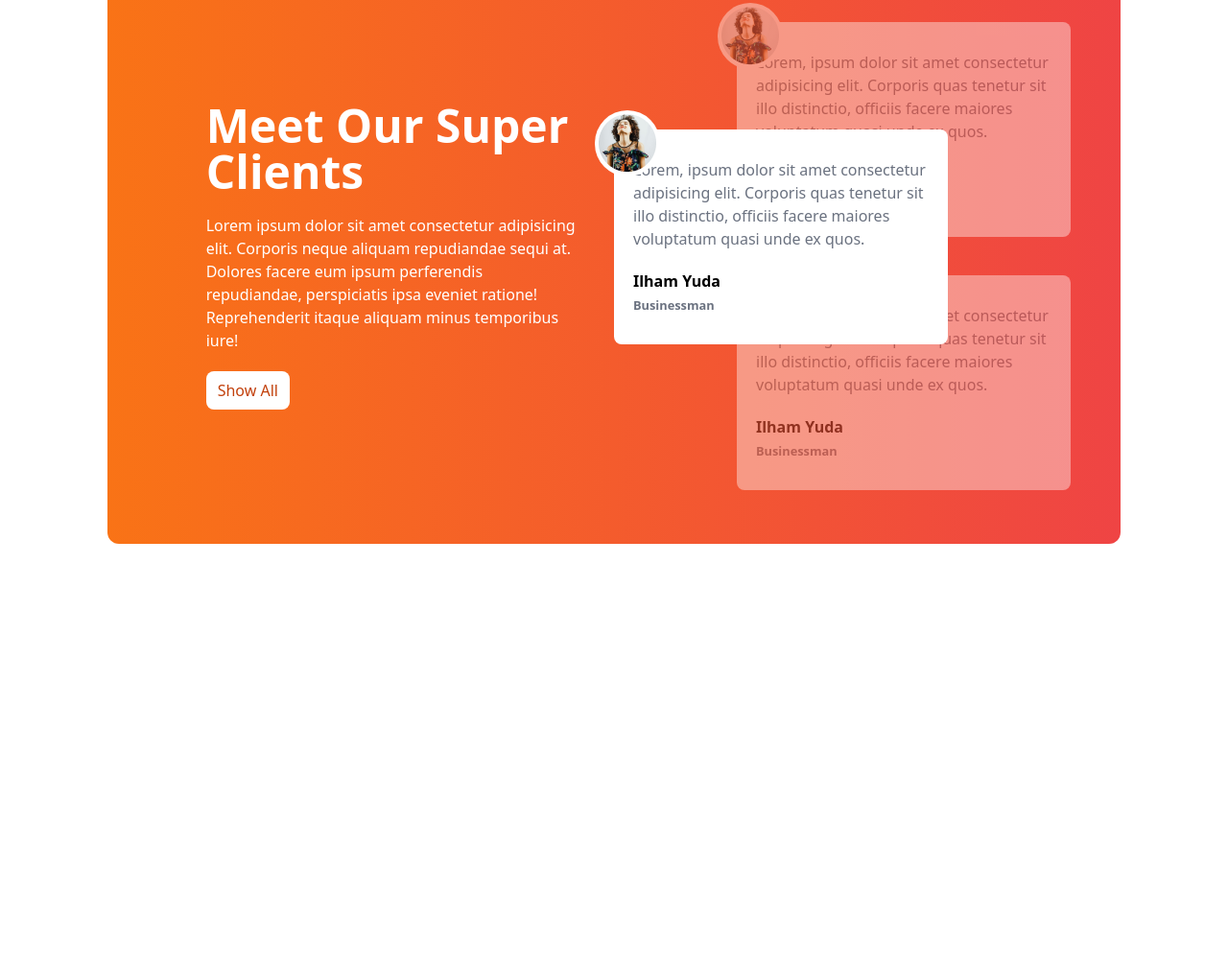
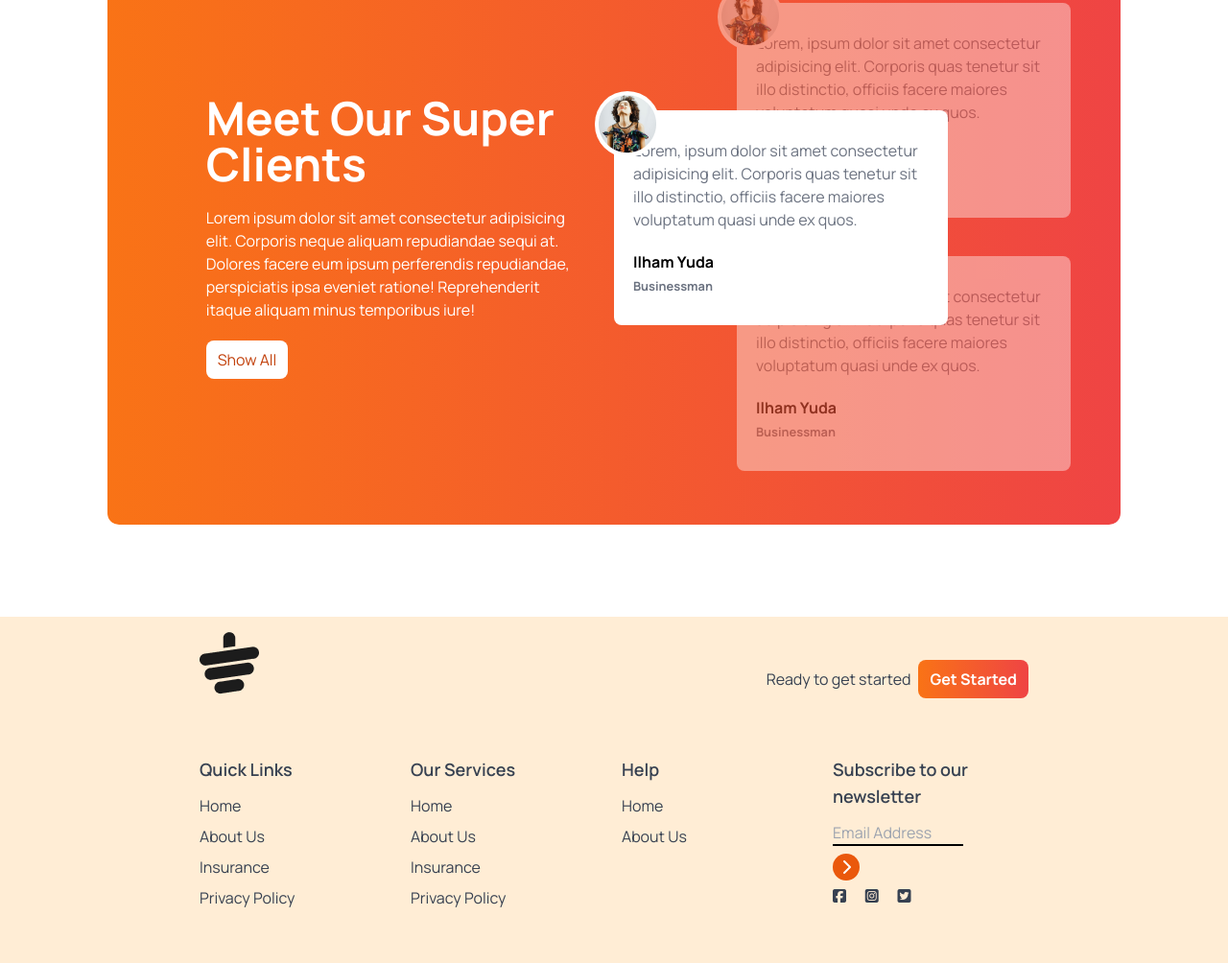
Before and after one commit to Annafi06/tea-house-tailwind, a plain HTML site: page index.html in a window 1280 px wide. Shown: the part 1996-3000 px from the top of the page at 96% size. Before the commit the page ends 2659 px from the top, so only its background shows below. Drawn offline with nearby package versions, Linux system fonts and the light colour scheme.

Commit message:
footer section done

```diff
--- a/index.html
+++ b/index.html
@@ -15,13 +15,16 @@
             extend: {
               colors: {
                 clifford: '#da373d',
+              },
+              fontFamily:{
+                'manrope':['Manrope', 'sans-serif']
               }
             }
           }
         }
     </script>
 </head>
-<body>
+<body class="font-manrope">
     <main class="max-w-screen-xl mx-auto px-16 lg:px-28">
       <header class="lg:flex pt-10 mb-20">
         <div>
@@ -157,6 +160,60 @@
           </div>
         </div>
       </section>
+
+
     </main>
+
+    <footer class="bg-orange-100 text-gray-700 px-10 py-4 md:px-16">
+      <div class="w-9/12 mx-auto">
+        <div class="mb-8 flex justify-between">
+          <img class="mb-8" src="images/cup.png" alt="">
+          <div class="flex items-center gap-2">
+            <h4>Ready to get started</h4>
+            <button class="bg-gradient-to-r from-orange-500 to-red-500 px-3 py-2 rounded-lg text-white font-bold">Get Started</button>
+          </div>
+        </div>
+        <div class="grid grid-cols-1 lg:grid-cols-4 gap-4 mb-10">
+          <div>
+            <h3 class="font-semibold text-lg mb-3">Quick Links</h3>
+            <ul class="space-y-2">
+              <li><a class="hover:text-orange-600" href="#">Home</a></li>
+              <li><a class="hover:text-orange-600" href="#">About Us</a></li>
+              <li><a class="hover:text-orange-600" href="#">Insurance</a></li>
+              <li><a class="hover:text-orange-600" href="#">Privacy Policy</a></li>
+            </ul>
+          </div>
+          <div>
+            <h3 class="font-semibold text-lg mb-3">Our Services</h3>
+            <ul class="space-y-2">
+              <li><a class="hover:text-orange-600" href="#">Home</a></li>
+              <li><a class="hover:text-orange-600" href="#">About Us</a></li>
+              <li><a class="hover:text-orange-600" href="#">Insurance</a></li>
+              <li><a class="hover:text-orange-600" href="#">Privacy Policy</a></li>
+            </ul>
+          </div>
+          <div>
+            <h3 class="font-semibold text-lg mb-3">Help</h3>
+            <ul class="space-y-2">
+              <li><a class="hover:text-orange-600" href="#">Home</a></li>
+              <li><a class="hover:text-orange-600" href="#">About Us</a></li>
+            </ul>
+          </div>
+
+          <div>
+            <h3 class="font-semibold text-lg mb-3">Subscribe to our <br>newsletter</h3>
+            <div class="flex flex-col space-y-2">
+              <input placeholder="Email Address" type="text" class="bg-transparent border-b-2 border-black w-4/6"/>
+              <i class="fa-solid fa-chevron-right w-7 h-7 bg-orange-600 inline-flex rounded-full text-white justify-center items-center mb-10"></i>
+              <div class="flex justify-between w-2/5 mb-2 mt-8">
+                <i class="fa-brands fa-square-facebook"></i>
+                <i class="fa-brands fa-square-instagram"></i>
+                <i class="fa-brands fa-square-twitter"></i>
+              </div>
+            </div>
+          </div>
+        </div>
+      </div>
+    </footer>
 </body>
 </html>
```
